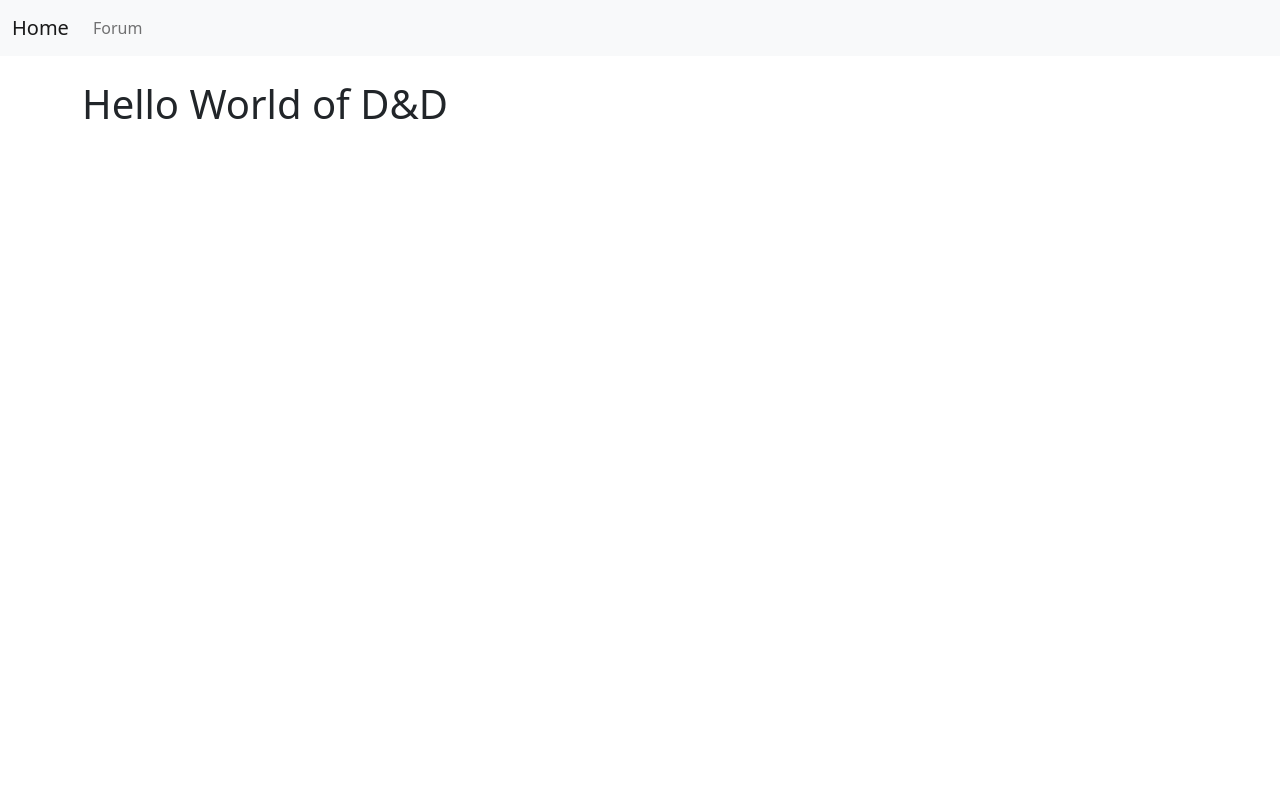
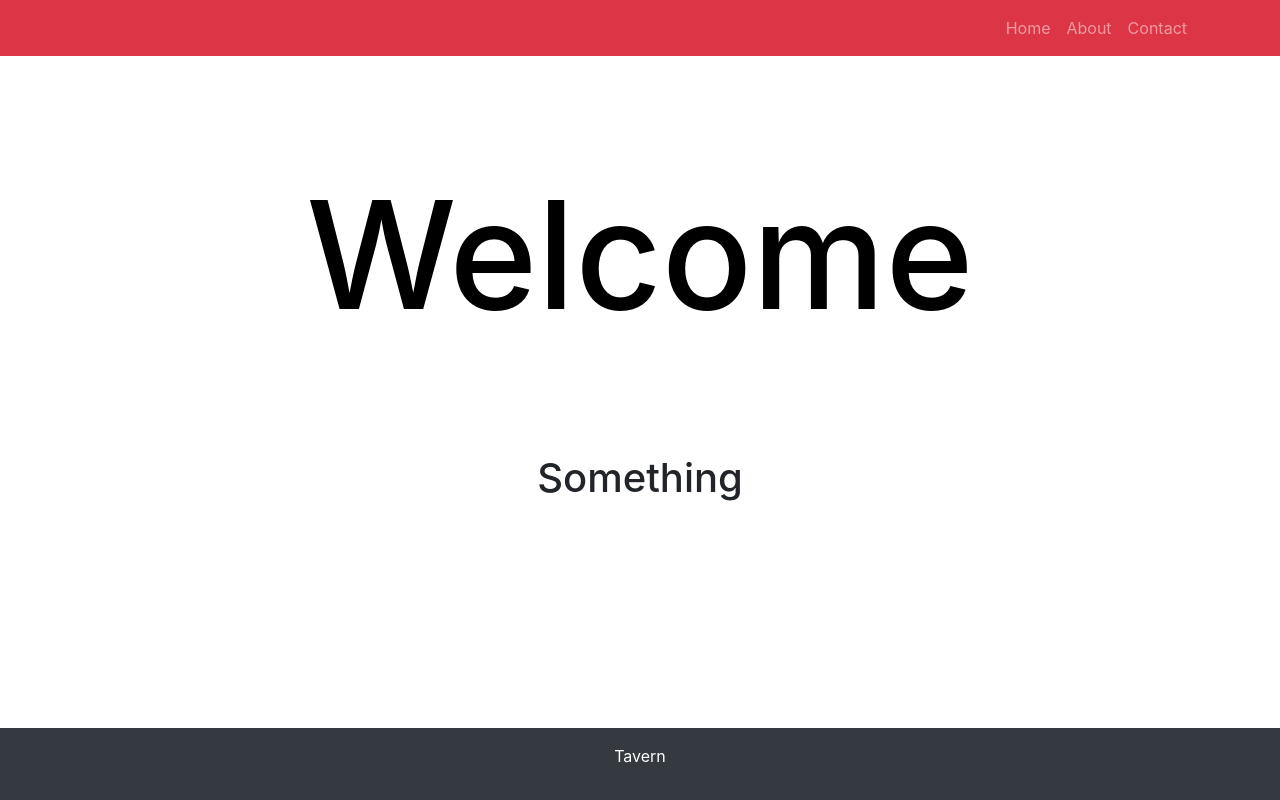
Before and after one commit to paul-mp/Tavern, a Flask app: page / in a window 1280 px wide. Run offline with Flask 3, Linux system fonts and the light colour scheme; some libraries are stand-ins or nearby versions.

Commit message:
updating the templates and adding profile path

```diff
--- a/app.py
+++ b/app.py
@@ -9,3 +9,7 @@ def index():
 @app.route("/forum", methods=["GET"])
 def forum():
     return render_template("forum.html", forum=True)
+
+@app.route("/profile", methods=["GET"])
+def profile():
+    return render_template("profile.html", forum=True)
--- a/templates/_templates.html
+++ b/templates/_templates.html
@@ -1,31 +1,35 @@
 <!DOCTYPE html>
 <html lang="en">
+
 <head>
     <meta charset="UTF-8">
-  <meta http-equiv="X-UA-Compatible" content="IE=edge">
     <meta name="viewport" content="width=device-width, initial-scale=1.0">
-  <link href="https://cdn.jsdelivr.net/npm/bootstrap@5.1.3/dist/css/bootstrap.min.css" rel="stylesheet" integrity="sha384-1BmE4kWBq78iYhFldvKuhfTAU6auU8tT94WrHftjDbrCEXSU1oBoqyl2QvZ6jIW3" crossorigin="anonymous">
-  <script defer src="https://cdn.jsdelivr.net/npm/bootstrap@5.1.3/dist/js/bootstrap.bundle.min.js" integrity="sha384-ka7Sk0Gln4gmtz2MlQnikT1wXgYsOg+OMhuP+IlRH9sENBO0LRn5q+8nbTov4+1p" crossorigin="anonymous"></script>
     <title>{% block title %}{% endblock %}</title>
+    <link rel="stylesheet" href="Styles/styles.css">
+    <link rel="stylesheet" href="https://stackpath.bootstrapcdn.com/bootstrap/4.5.2/css/bootstrap.min.css">
 </head>
-<body>
-  <nav class="navbar navbar-expand-lg navbar-light bg-light">
-    <div class="container-fluid">
-      <a class="navbar-brand" href="/">Home</a>
-      <button class="navbar-toggler" type="button" data-bs-toggle="collapse" data-bs-target="#navbarSupportedContent" aria-controls="navbarSupportedContent" aria-expanded="false" aria-label="Toggle navigation">
-        <span class="navbar-toggler-icon"></span>
-      </button>
-      <div class="collapse navbar-collapse" id="navbarSupportedContent">
-        <ul class="navbar-nav me-auto mb-2 mb-lg-0">
+
+<body class="d-flex flex-column">
+    <nav class="navbar navbar-expand-lg navbar-dark bg-danger">
+        <div class="container">
+            <div class="collapse navbar-collapse" id="navbarNav">
+                <ul class="navbar-nav ml-auto">
                     <li class="nav-item">
-            <a class="nav-link{% if forum %} active{% endif %}" href="/forum">Forum</a>
+                        <a class="nav-link" href="/">Home</a>
+                    </li>
+                    <li class="nav-item">
+                        <a class="nav-link" href="/forum">About</a>
+                    </li>
+                    <li class="nav-item">
+                        <a class="nav-link" href="/profile">Contact</a>
                     </li>
                 </ul>
             </div>
         </div>
     </nav>
-  <div class="container pt-4">
     {% block body %}{% endblock %}
-  </div>
+
+    <script src="https://stackpath.bootstrapcdn.com/bootstrap/4.5.2/js/bootstrap.min.js"></script>
 </body>
+
 </html>
--- a/templates/index.html
+++ b/templates/index.html
@@ -12,6 +12,14 @@
 {% extends '_templates.html' %}
 {% block title %}Welcome to Tavern{% endblock %}
 {% block body %}
-    <h1>Hello World of D&D</h1>
+<header class="container text-center flex-grow-1 d-flex align-items-center justify-content-center">
+    <h1 class="header mb-0">Welcome</h1>
+</header>
+<main class="container text-center my-auto">
+    <h1>Something</h1>
+</main>
+<footer class="bg-dark text-white text-center py-3">
+    <p>Tavern</p>
+</footer>
 {% endblock %}
 <!-- Bryan Zeagler -->
```
Lines whose indentation alone changed are shown as unchanged.
